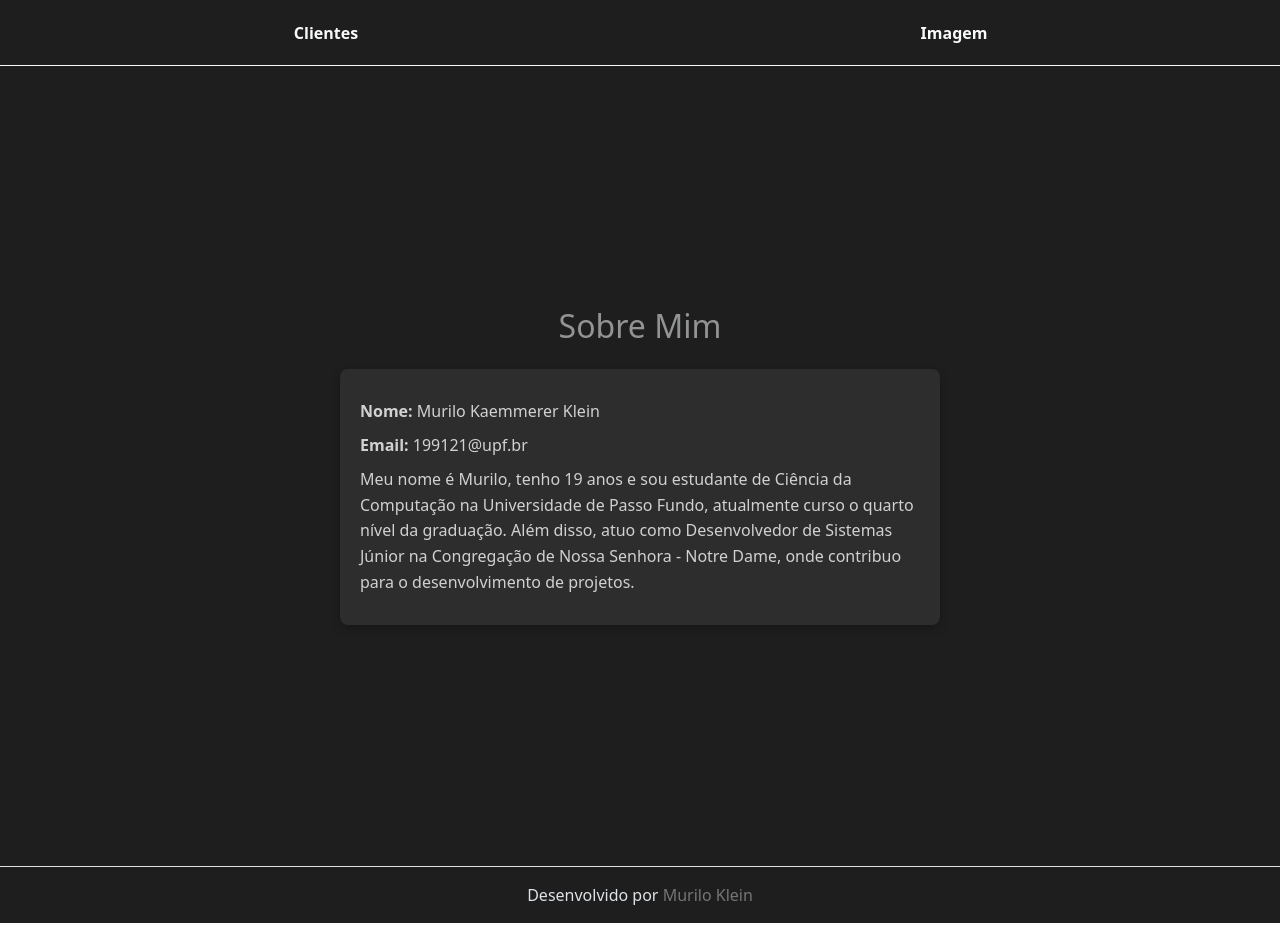
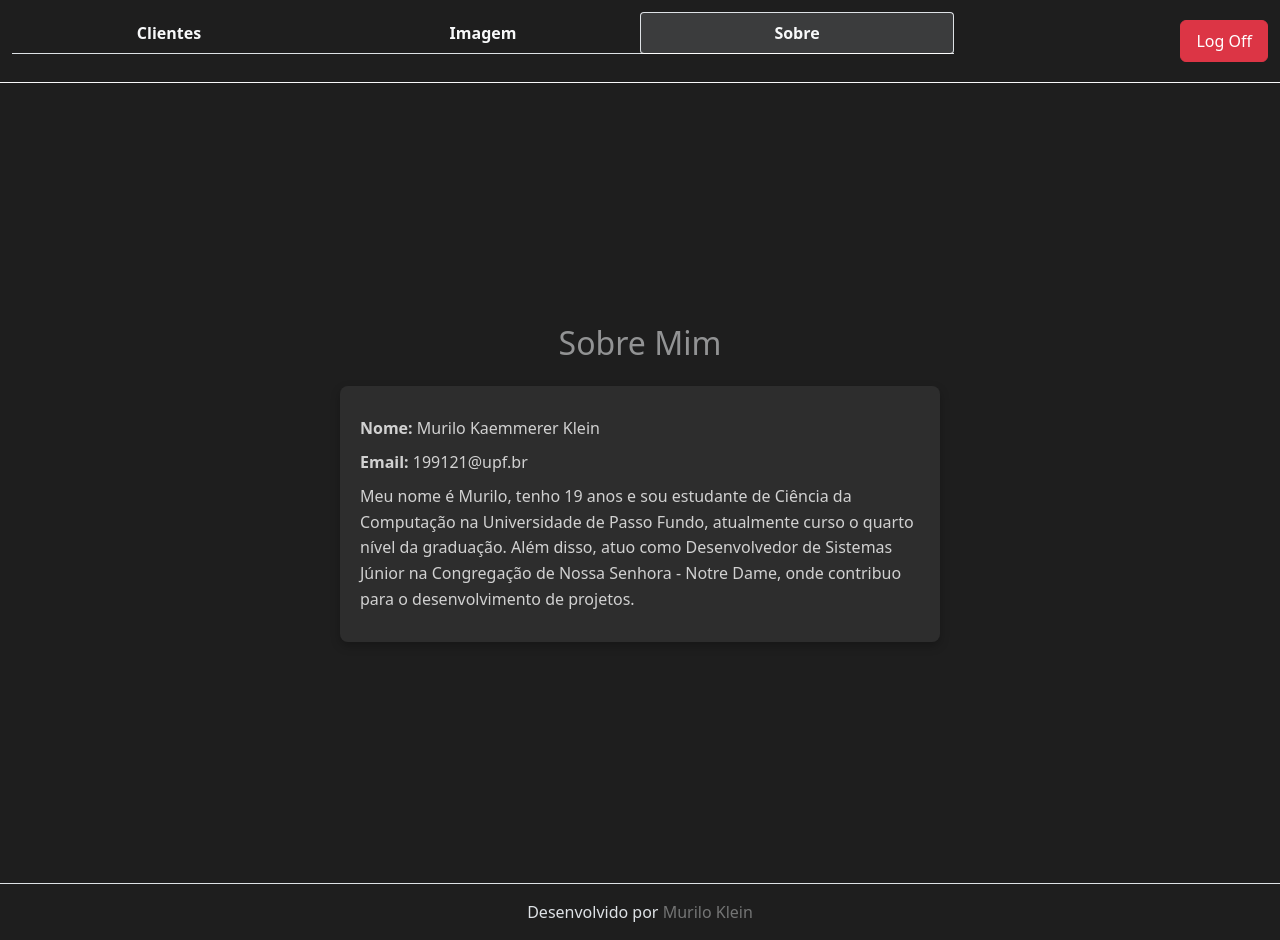
Before and after one commit to muriloklein/agiota_manager_system_front, a Next.js app: page /about in a window 1280 px wide. Built offline with nearby package versions, Linux system fonts and the light colour scheme.

Commit message:
Adicionado Botão de Log Off

```diff
--- a/src/components/header/index.tsx
+++ b/src/components/header/index.tsx
@@ -2,11 +2,19 @@ import { useRouter } from "next/router";
 import Tab from "react-bootstrap/Tab";
 import Tabs from "react-bootstrap/Tabs";
 import styles from "./styles.module.css";
+import Button from "react-bootstrap/Button";
 
 function Header() {
   const router = useRouter();
 
+  const handleLogoff = () => {
+    sessionStorage.removeItem("ams-token");
+    router.push("/login");
+  };
+
   return (
+    <div className={styles.headerContainer}>
+      <div className={styles.tabs}>
         <Tabs
           id="main-tabs"
           activeKey={router.pathname}
@@ -15,7 +23,7 @@ function Header() {
               router.push(selectedKey);
             }
           }}
-      className={`${styles.headerContainer} mb-3`}
+          className="mb-3"
           justify
         >
           <Tab
@@ -28,7 +36,21 @@ function Header() {
             title={<span className={styles.tabLink}>Imagem</span>}
             tabClassName={router.pathname === "/image" ? styles.tabActive : ""}
           />
+          <Tab
+            eventKey="/about"
+            title={<span className={styles.tabLink}>Sobre</span>}
+            tabClassName={router.pathname === "/about" ? styles.tabActive : ""}
+          />
         </Tabs>
+      </div>
+      <Button
+        variant="danger"
+        className={styles.logoffButton}
+        onClick={handleLogoff}
+      >
+        Log Off
+      </Button>
+    </div>
   );
 }
 
--- a/src/components/header/styles.module.css
+++ b/src/components/header/styles.module.css
@@ -1,4 +1,7 @@
 .headerContainer {
+  display: flex;
+  align-items: center;
+  justify-content: space-between;
   background-color: rgba(30, 30, 30, 1) !important;
   border-radius: 8px !important;
   padding: 12px !important;
@@ -6,6 +9,10 @@
   border: none !important;
   border-bottom: 1px solid #f8f9fa !important;
   border-radius: 0 !important;
+}
+
+.tabs {
+  width: 75%;
 }
 
 .tabLink {
@@ -23,3 +30,8 @@
   color: #ffffff !important;
   border-radius: 4px !important;
 }
+
+.logoffButton {
+  margin-left: 1rem;
+  padding: 8px 15px;
+}
```
Lines whose indentation alone changed are shown as unchanged.
